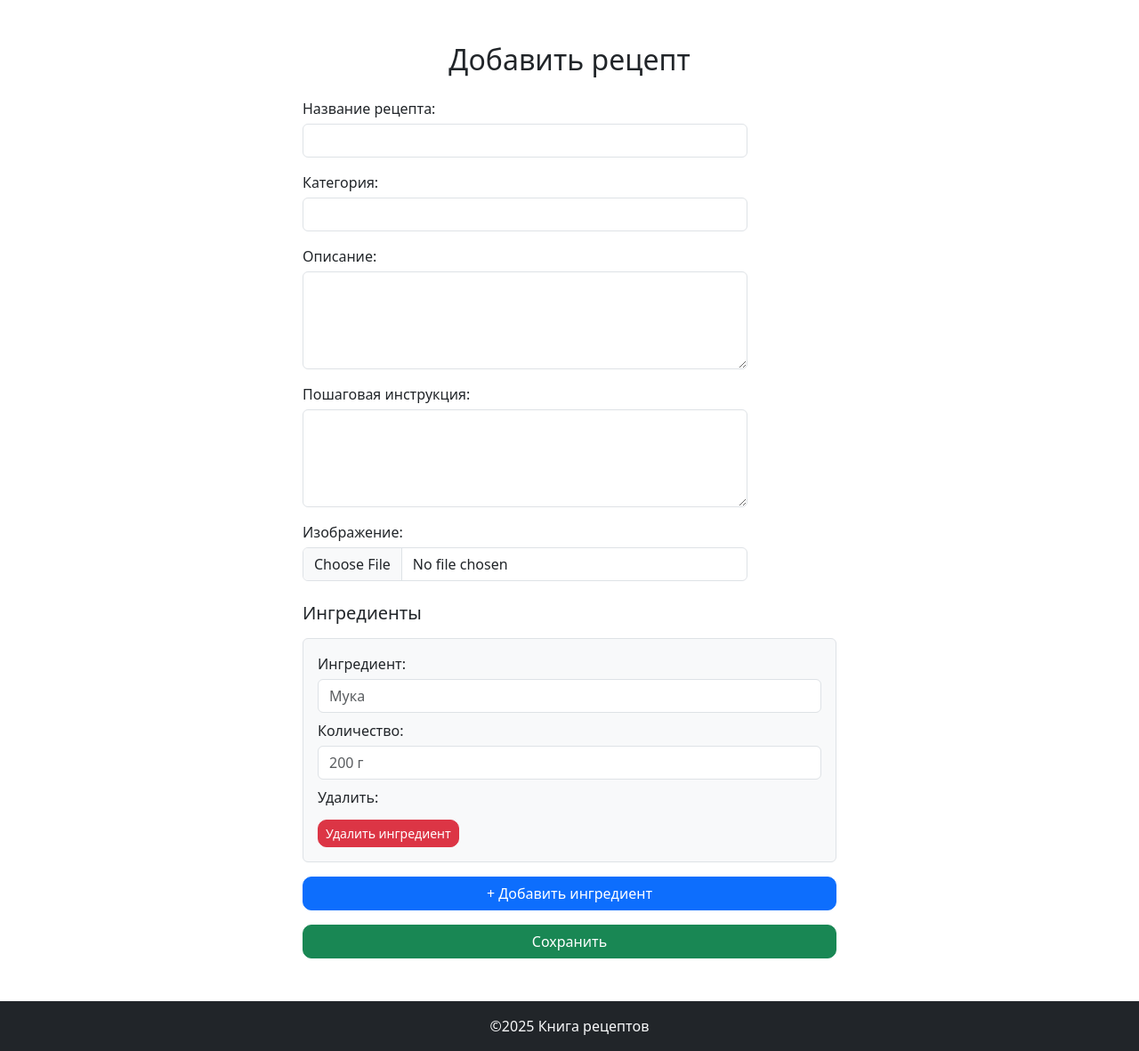
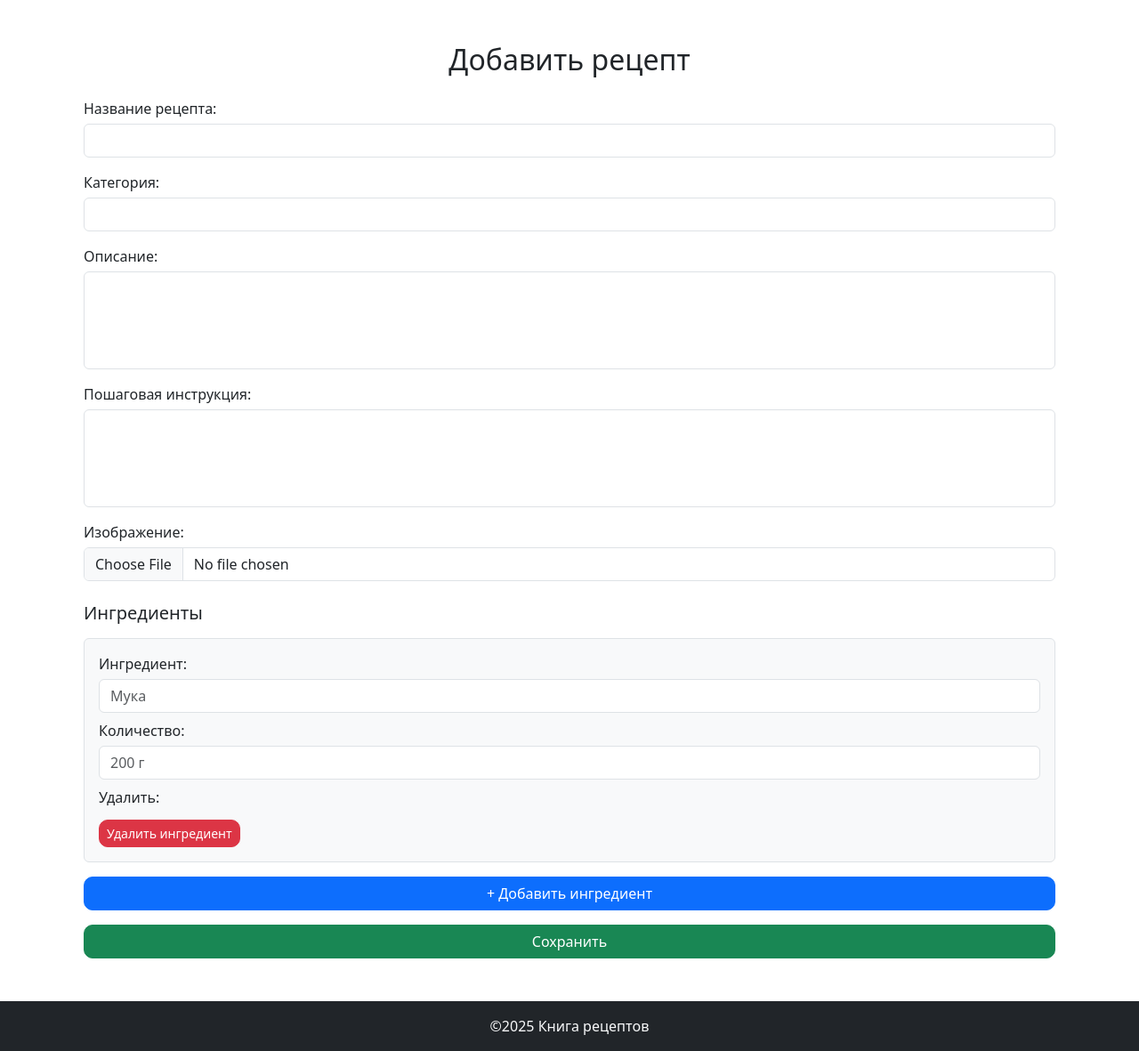
Before and after one commit to AbaddonArctur/TMS-Homework_django, a Django app: page /recipe/add/ in a window 1280 px wide. Shown: the part 56-1237 px from the top of the page at 89% size. Run offline with Django 5.2, Linux system fonts and the light colour scheme; the visitor is signed in with stand-in values (Sample User, id 1).

Commit message:
forms fix commit

```diff
--- a/TMS_project/recipes/forms.py
+++ b/TMS_project/recipes/forms.py
@@ -19,15 +19,14 @@ class RecipeForm(forms.ModelForm):
 
     def __init__(self, *args, **kwargs):
         super().__init__(*args, **kwargs)
-        for field in self.fields.values():
-            field.widget.attrs.update(
-                {"class": "form-control", "style": "max-width: 500px;"}
-            )
+        for field_name, field in self.fields.items():
+            field.widget.attrs.update({"class": "form-control"})
 
             if isinstance(field.widget, forms.Textarea):
-                field.widget.attrs.update(
-                    {"rows": 4, "style": "resize: vertical; max-width: 500px;"}
-                )
+                field.widget.attrs.update({
+                    "rows": 4,
+                    "style": "resize: none; overflow-y: hidden;"
+                })
 
 
 class IngredientForm(forms.ModelForm):
@@ -66,6 +65,7 @@ class CommentForm(forms.ModelForm):
                     "class": "form-control",
                     "rows": 3,
                     "placeholder": "Напишите комментарий...",
+                    "style": "resize: none; overflow-y: hidden;"
                 }
             )
         }
@@ -87,6 +87,4 @@ class RegisterForm(UserCreationForm):
         self.fields["password1"] = self.fields.pop("password")
         self.fields["password2"] = self.fields.pop("verify_password")
         for field in self.fields.values():
-            field.widget.attrs.update(
-                {"class": "form-control", "style": "max-width: 400px;"}
-            )
+            field.widget.attrs.update({"class": "form-control"})
--- a/TMS_project/recipes/static/css/style.css
+++ b/TMS_project/recipes/static/css/style.css
@@ -77,9 +77,10 @@ textarea {
   min-width: 0;
 }
 
-form {
-    max-width: 600px;
-    margin: 0 auto;
+.comment-form-container form,
+.reply-form form {
+    max-width: none;
+    margin: 0;
 }
 
 .ingredient-item input {
@@ -89,3 +90,11 @@ form {
 .btn {
     border-radius: 10px;
 }
+
+.d-flex.align-items-center.gap-2.flex-nowrap {
+    flex-wrap: nowrap;
+}
+
+.reply-form .d-flex.gap-2 {
+    justify-content: flex-start;
+}
--- a/TMS_project/recipes/templates/add_recipe.html
+++ b/TMS_project/recipes/templates/add_recipe.html
@@ -1,8 +1,8 @@
 {% extends "base.html" %}
 {% block title %}Добавить рецепт{% endblock %}
+{% block content %}
 
-{% block content %}
-<div class="container mt-4 mb-5" style="max-width: 700px;">
+<div class="container mt-4 mb-5">
     <h2 class="mb-4 text-center">Добавить рецепт</h2>
 
     <form method="post" enctype="multipart/form-data" id="recipe-form">
@@ -63,10 +63,10 @@
     const totalForms = document.querySelector('input[name$="-TOTAL_FORMS"]');
     const prefixPattern = new RegExp('-\\d+-', 'g');
 
-        addBtn.addEventListener("click", () => {
+    function getEmptyForm() {
         const currentCount = parseInt(totalForms.value, 10);
         const prototype = container.querySelector('.ingredient-item');
-            if (!prototype) return;
+        if (!prototype) return null;
 
         const newNode = prototype.cloneNode(true);
 
@@ -87,8 +87,15 @@
             .replace(/__prefix__/g, currentCount);
         newNode.innerHTML = html;
 
+        return newNode;
+    }
+
+    addBtn.addEventListener("click", () => {
+        const newNode = getEmptyForm();
+        if (newNode) {
             container.appendChild(newNode);
-            totalForms.value = currentCount + 1;
+            totalForms.value = parseInt(totalForms.value, 10) + 1;
+        }
     });
 
     container.addEventListener("click", (e) => {
@@ -96,6 +103,13 @@
             const item = e.target.closest(".ingredient-item");
             const idInput = item.querySelector('input[name$="-id"]');
             const deleteInput = item.querySelector('input[name$="-DELETE"]');
+
+            const visibleItems = container.querySelectorAll('.ingredient-item:not([style*="display: none"])');
+
+            if (visibleItems.length <= 1) {
+                alert("Рецепт должен содержать хотя бы один ингредиент");
+                return;
+            }
 
             if (idInput && idInput.value) {
                 if (deleteInput) {
@@ -124,4 +138,5 @@
     });
 });
 </script>
+
 {% endblock %}
```
Also changed, not shown: TMS_project/recipes/templates/edit_recipe.html (+23 -6 lines), TMS_project/recipes/templates/recipe_detail.html (+5 -4 lines). Lines whose indentation alone changed are shown as unchanged.
